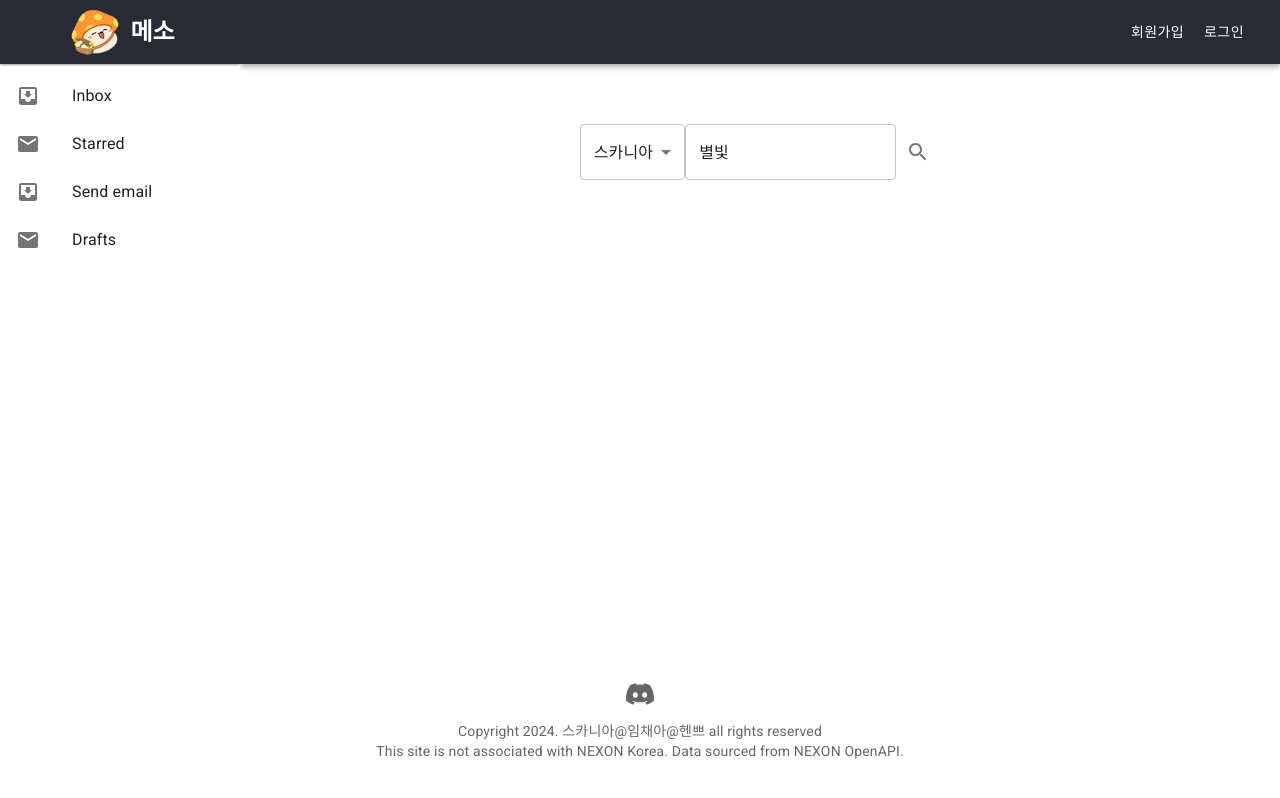
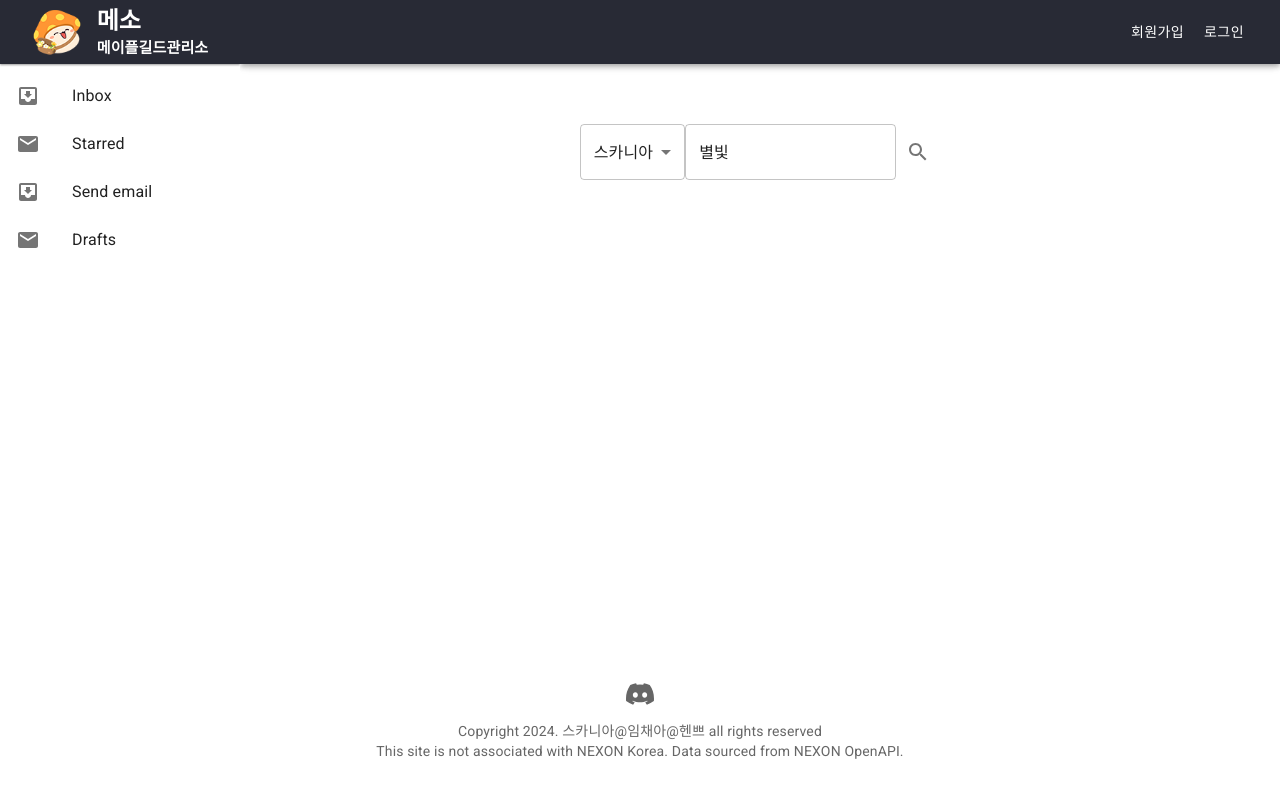
Before and after one commit to henniyoon/guild-manager, a React (Create React App) app in the folder client/: page / in a window 1280 px wide. Built offline with nearby package versions, Linux system fonts and the light colour scheme.

Commit message:
sidebar에 사이트 제목 수정

```diff
--- a/client/src/components/Sidebar.tsx
+++ b/client/src/components/Sidebar.tsx
@@ -48,11 +48,18 @@
                     boxShadow: '0px 1px 2px rgba(0, 0, 0, 0.4)'
                 }}
             >
-                <Link to="/" className={styles.logoLink} style={{ marginLeft: '5px' }}>
-                    <img src="/logo.png" className={styles.logo} alt="Guild Manager Logo" />
-                    <Typography variant="h5" noWrap style={{ fontWeight: 'bold' }}>
-                        메소
-                    </Typography>
+                <Link to="/" className={styles.logoLink}>
+                    <div style={{ display: 'flex', alignItems: 'center' }}>
+                        <img src="/logo.png" className={styles.logo} alt="Guild Manager Logo" />
+                        <div style={{ marginLeft: '5px' }}>
+                            <Typography variant="h5" noWrap style={{ fontWeight: 'bold' }}>
+                                메소
+                            </Typography>
+                            <Typography style={{ fontWeight: 'bold', fontSize: 15 }}>
+                                메이플길드관리소
+                            </Typography>
+                        </div>
+                    </div>
                 </Link>
             </Toolbar>
             {/* <Divider /> */}
```
